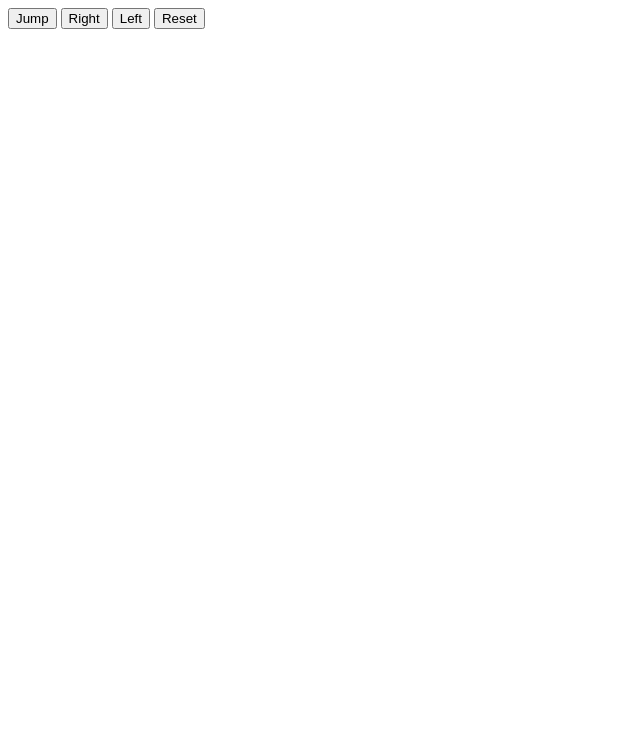
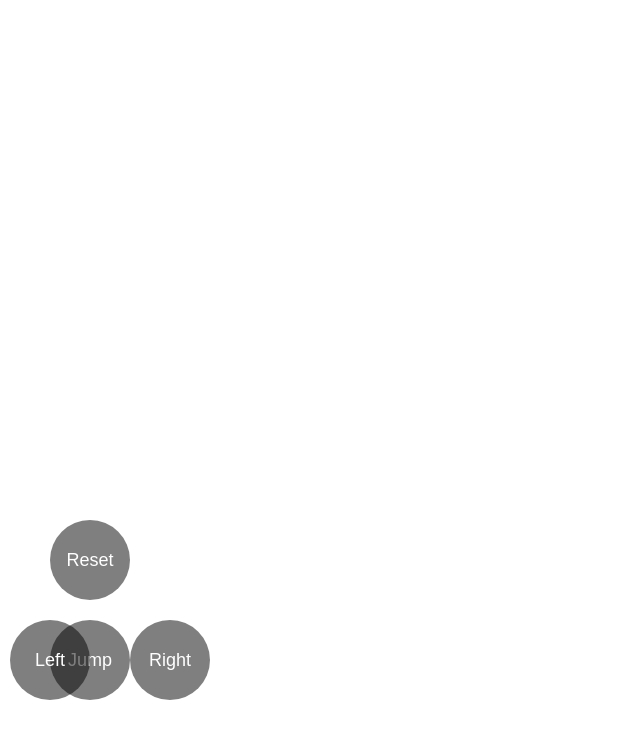
Before and after one commit to bergamotabristot/Lumen-s-Echo, a website: page mygame/index.html in a window 1280 px wide. Shown: the whole page, without its empty margins (0-640 px from the left). Drawn offline with Linux system fonts and the light colour scheme.

Commit message:
Atualizar o index.html

```diff
--- a/mygame/index.html
+++ b/mygame/index.html
@@ -2,6 +2,48 @@
 <html>
 <head>
     <title>mygame</title>
+    <style>
+    #controls {
+    position: absolute;
+    top: 0;
+    left: 0;
+    width: 100%;
+    height: 100%;
+    pointer-events: none; /* Allow touch events to pass through to the canvas */
+}
+
+.control-button {
+    position: absolute;
+    width: 80px;
+    height: 80px;
+    background-color: rgba(0, 0, 0, 0.5); /* Semi-transparent for visual clarity */
+    color: white;
+    border: none;
+    border-radius: 40px; /* Circle buttons */
+    pointer-events: auto; /* Enable clicking/touching the button itself */
+    font-size: 18px;
+}
+
+#jump {
+    left: 50px;
+    bottom: 100px;
+}
+
+#runRight {
+    left: 130px;
+    bottom: 100px;
+}
+
+#runLeft {
+    left: 10px;
+    bottom: 100px;
+}
+
+#reset {
+    left: 50px;
+    bottom: 200px;
+}
+     </style>
 </head>
 <body style="overflow:hidden">
     <div id="controls">
```
